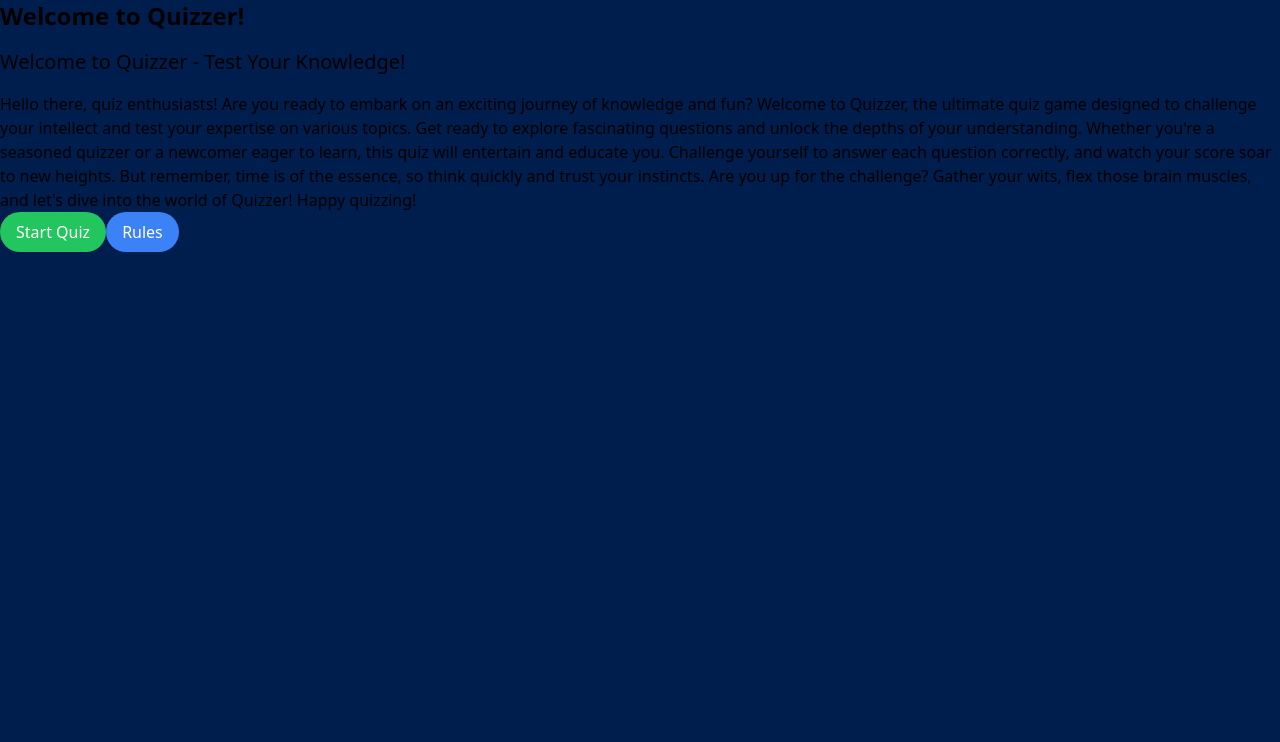
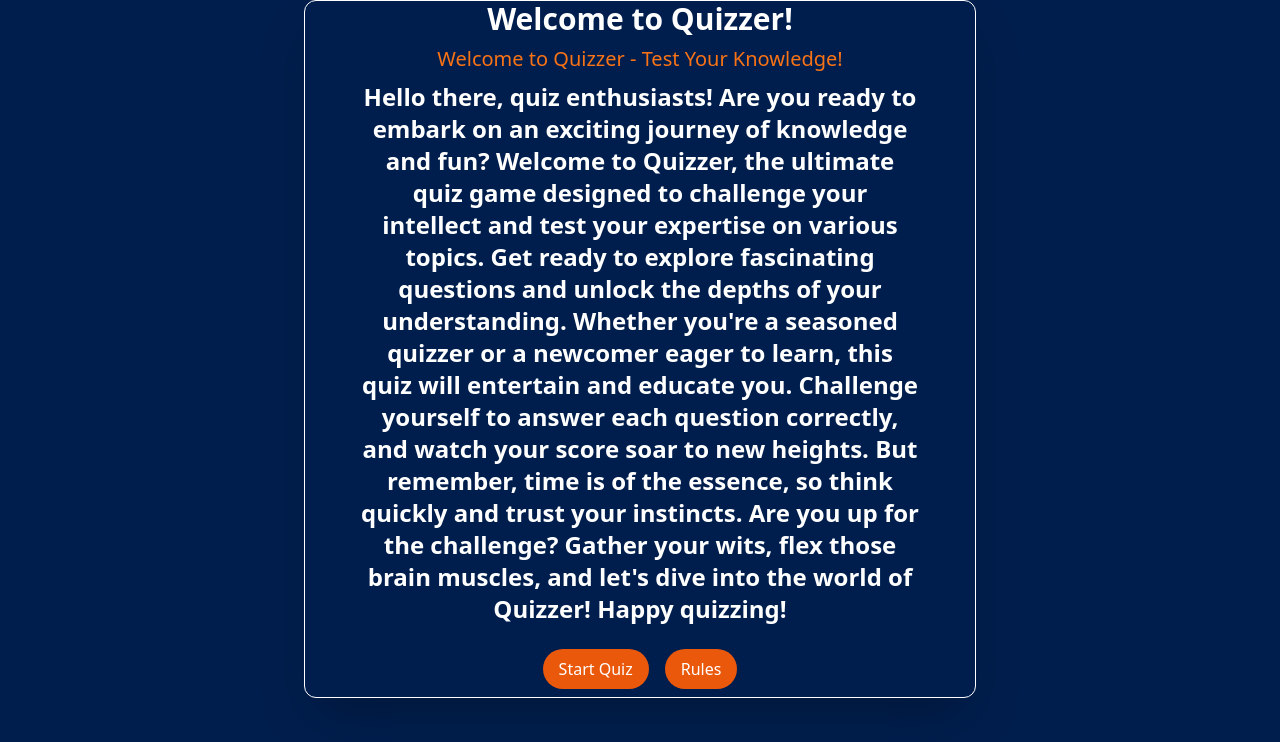
Before and after one commit to Saber1Y/REACT-QUIZZER, a React (Vite) app: page /Welcome in a window 1280 px wide. Shown: the top 742 px of the page. Built offline with nearby package versions, Linux system fonts and the light colour scheme.

Commit message:
UPDATE: WELCOME TXT STYLED

```diff
--- a/src/components/Rulee/Rules.jsx
+++ b/src/components/Rulee/Rules.jsx
@@ -7,9 +7,9 @@ const Rules = () => {
       <h2 className='text-bold text-orange-600 text-center text-5xl py-6'>Rules</h2>
       <hr className='bg-orange-600 mx-16' />
       <div className='flex items-center text-center mx-12  p-8 mt-5  border border-solid border-white rounded-lg shadow-2xl'>
-        <ol className='text-white font-seoge text-xl mx-auto my-auto h-auto'>
+        <ol className='text-white  font-seoge text-xl mx-auto my-auto h-auto'>
           {rulesData.map((rule) => (
-            <li key={rule.id} className=''>{rule.text}</li>
+            <li key={rule.id} className='pr-0'>{rule.text}</li>
           ))}
         </ol>
       </div>
--- a/src/index/Welcome.jsx
+++ b/src/index/Welcome.jsx
@@ -1,38 +1,35 @@
-import React from 'react'
-import { Link } from 'react-router-dom'
+import React from 'react';
+import { Link } from 'react-router-dom';
 
 const Welcome = () => {
   return (
-    <div className='welcome'>
-      <h1 className='text-2xl font-bold mb-4'>Welcome to Quizzer!</h1>
-        <h3 className='text-xl mb-4'>Welcome to Quizzer - Test Your Knowledge!</h3>
-        <p>
-            Hello there, quiz enthusiasts! Are you ready to embark on an exciting
-            journey of knowledge and fun? Welcome to Quizzer, the ultimate quiz game
-            designed to challenge your intellect and test your expertise on various
-            topics. Get ready to explore fascinating questions and unlock the depths
-            of your understanding. Whether you're a seasoned quizzer or a newcomer
-            eager to learn, this quiz will entertain and educate you. Challenge
-            yourself to answer each question correctly, and watch your score soar to
-            new heights. But remember, time is of the essence, so think quickly and
-            trust your instincts. Are you up for the challenge? Gather your wits,
-            flex those brain muscles, and let's dive into the world of Quizzer!
-            Happy quizzing!
-        </p>
+    <div className='text-center max-w-2xl mx-auto box-border border-white border shadow-2xl rounded-xl border-solid'>
+      <h1 className='text-3xl text-white font-bold mb-2'>Welcome to Quizzer!</h1>
+      <h3 className='text-xl mb-2 text-orange-500'>Welcome to Quizzer - Test Your Knowledge!</h3>
+      <p className='text-white text-2xl font-bold px-14'>
+        Hello there, quiz enthusiasts! Are you ready to embark on an exciting journey of knowledge and fun?
+        Welcome to Quizzer, the ultimate quiz game designed to challenge your intellect and test your expertise on various topics.
+        Get ready to explore fascinating questions and unlock the depths of your understanding. Whether you're a seasoned quizzer or a newcomer
+        eager to learn, this quiz will entertain and educate you. Challenge yourself to answer each question correctly, and watch your score soar to
+        new heights. But remember, time is of the essence, so think quickly and trust your instincts. Are you up for the challenge? Gather your wits,
+        flex those brain muscles, and let's dive into the world of Quizzer! Happy quizzing!
+      </p>
+      <div className='my-2'>
       <Link
         to="/quiz"
-        className="bg-green-500 text-white py-2 px-4 rounded-full inline-block hover:bg-green-600"
-          >
+        className="bg-orange-600 text-white py-2 px-4 rounded-full inline-block hover:bg-orange6600 mt-4"
+      >
         Start Quiz
-        </Link>
+      </Link>
       <Link
         to="/Rules"
-        className="bg-blue-500 text-white py-2 px-4 rounded-full inline-block hover:bg-blue-600"
-        >
+        className="bg-orange-600 text-white py-2 px-4 rounded-full inline-block hover:bg-blue-600 mt-4 ml-4"
+      >
         Rules
-        </Link>
+      </Link>
+      </div>
     </div>
-  )
-}
+  );
+};
 
-export default Welcome
+export default Welcome;
```
